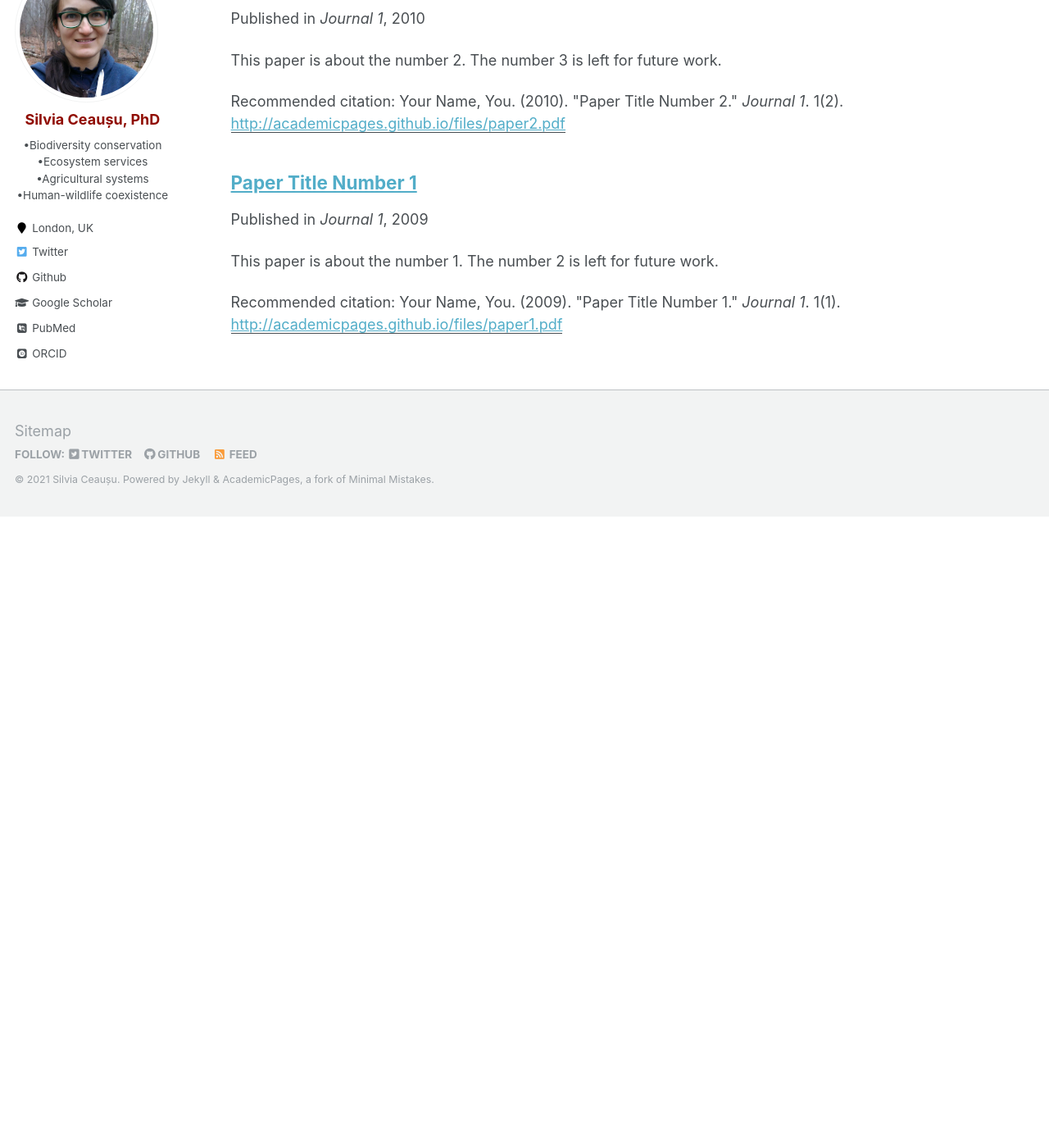
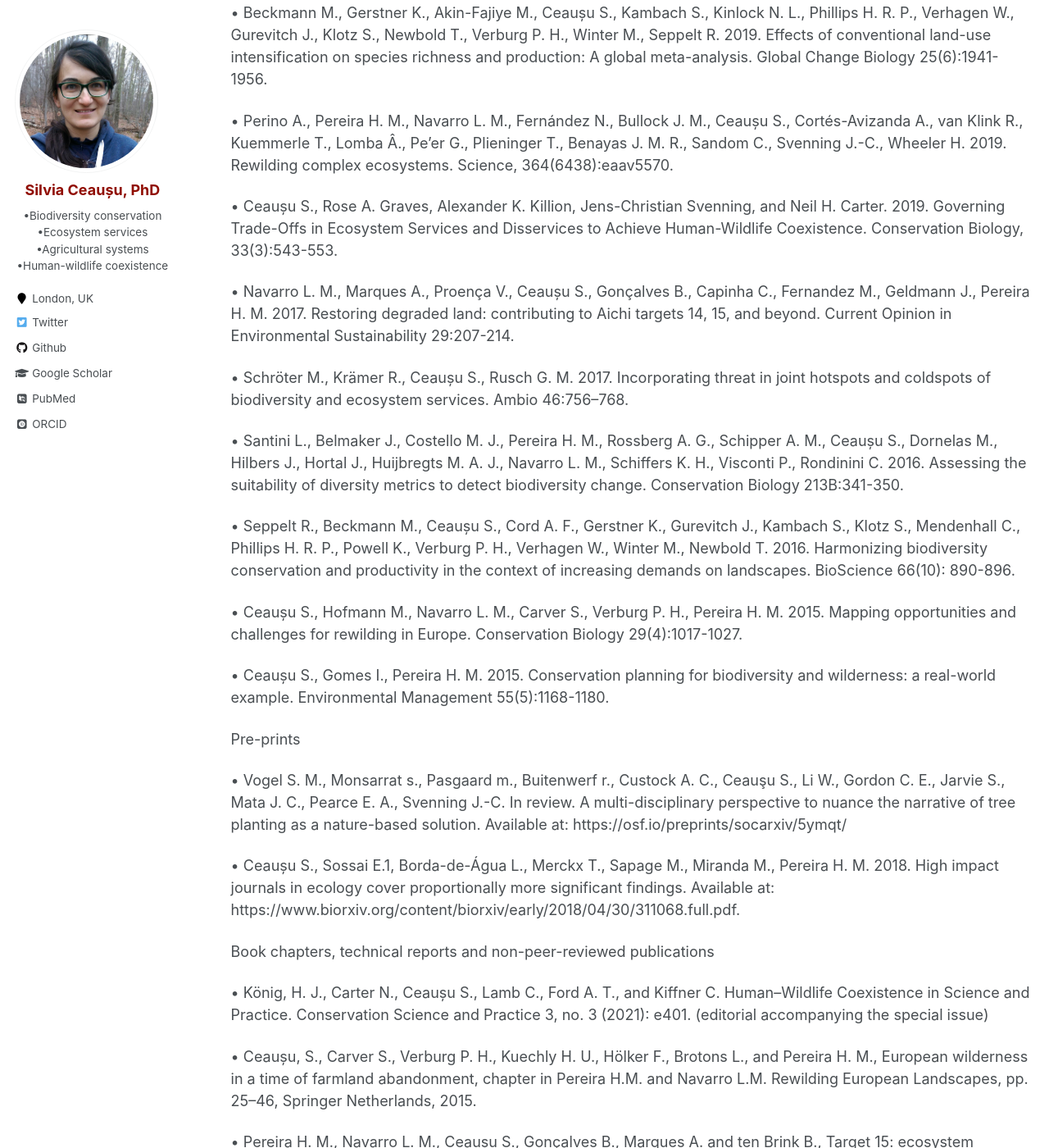
Before and after one commit to SilviaCeausu/SilviaCeausu.github.io, a Jekyll site: the page built from _pages/publications.md, in a window 1280 px wide and 1400 px high, scrolled down 803 px. Shown: the whole window at 82% size. Built offline with Jekyll 4.4.1, drawn with Linux system fonts in a browser that asks for light colours; some web fonts are replaced; before the commit the page ends 1433 px from its top, so only the background shows below that; some of the changed text lies outside the part shown.

Commit message:
Update publications.md
Add publication list

```diff
--- a/_pages/publications.md
+++ b/_pages/publications.md
@@ -1,13 +1,55 @@
 ---
 layout: archive_simple
 title: "Publications"
-permalink: /publications/
+permalink: /
 author_profile: true
 ---
 
-{% if author.googlescholar %}
-  You can also find my articles on <u><a href="{{author.googlescholar}}">my Google Scholar profile</a>.</u>
-{% endif %}
+
+You can also find my articles on [my Google Scholar](https://scholar.google.com/citations?user=0_y49TEAAAAJ&hl=en)
+
+Peer-reviewed articles
+
+•	König, H. J., Ceaușu S., Reed M., Kendall H., Hemminger K., Reinke H., Ostermann‐Miyashita E.-F., et al. Integrated Framework for Stakeholder Participation: Methods and Tools for Identifying and Addressing Human–Wildlife Conflicts. [Conservation Science and Practice 3, no. 3 (2021): e399](https://doi.org/10.1111/csp2.399).
+
+•	Ceaușu, S., Apaza-Quevedo A., Schmid M., Martín-López B., Cortés-Avizanda A., Maes J., Brotons L., Queiroz C., and Pereira H. M. 2021, Ecosystem service sapping needs to capture more effectively the biodiversity important for service supply. [Ecosystem Services 48 (April 1, 2021): 101259](https://www.sciencedirect.com/science/article/pii/S2212041621000176).
+
+•	Beckmann M., Gerstner K., Akin-Fajiye M., Ceaușu S., Kambach S., Kinlock N. L., Phillips H. R. P., Verhagen W., Gurevitch J., Klotz S., Newbold T., Verburg P. H., Winter M., Seppelt R. 2019. Effects of conventional land-use intensification on species richness and production: A global meta-analysis. Global Change Biology 25(6):1941-1956.
+
+•	Perino A., Pereira H. M., Navarro L. M., Fernández N., Bullock J. M., Ceaușu S., Cortés-Avizanda A., van Klink R., Kuemmerle T., Lomba Â., Pe’er G., Plieninger T., Benayas J. M. R., Sandom C., Svenning J.-C., Wheeler H. 2019. Rewilding complex ecosystems. Science, 364(6438):eaav5570.
+
+•	Ceaușu S., Rose A. Graves, Alexander K. Killion, Jens-Christian Svenning, and Neil H. Carter. 2019. Governing Trade-Offs in Ecosystem Services and Disservices to Achieve Human-Wildlife Coexistence. Conservation Biology, 33(3):543-553.
+
+•	Navarro L. M., Marques A., Proença V., Ceaușu S., Gonçalves B., Capinha C., Fernandez M., Geldmann J., Pereira H. M. 2017. Restoring degraded land: contributing to Aichi targets 14, 15, and beyond. Current Opinion in Environmental Sustainability 29:207-214.
+
+•	Schröter M., Krämer R., Ceaușu S., Rusch G. M. 2017. Incorporating threat in joint hotspots and coldspots of biodiversity and ecosystem services. Ambio 46:756–768.
+
+•	Santini L., Belmaker J., Costello M. J., Pereira H. M., Rossberg A. G., Schipper A. M., Ceaușu S., Dornelas M., Hilbers J., Hortal J., Huijbregts M. A. J., Navarro L. M., Schiffers K. H., Visconti P., Rondinini C. 2016. Assessing the suitability of diversity metrics to detect biodiversity change. Conservation Biology 213B:341-350.
+
+•	Seppelt R., Beckmann M., Ceaușu S., Cord A. F., Gerstner K., Gurevitch J., Kambach S., Klotz S., Mendenhall C., Phillips H. R. P., Powell K., Verburg P. H., Verhagen W., Winter M., Newbold T. 2016. Harmonizing biodiversity conservation and productivity in the context of increasing demands on landscapes. BioScience 66(10): 890-896.
+
+•	Ceaușu S., Hofmann M., Navarro L. M., Carver S., Verburg P. H., Pereira H. M. 2015. Mapping opportunities and challenges for rewilding in Europe. Conservation Biology 29(4):1017-1027.
+
+•	Ceaușu S., Gomes I., Pereira H. M. 2015. Conservation planning for biodiversity and wilderness: a real-world example. Environmental Management 55(5):1168-1180.
+
+Pre-prints
+
+•	Vogel S. M., Monsarrat s., Pasgaard m., Buitenwerf r., Custock A. C., Ceauşu S., Li W., Gordon C. E., Jarvie S., Mata J. C., Pearce E. A., Svenning J.-C. In review. A multi-disciplinary perspective to nuance the narrative of tree planting as a nature-based solution. Available at: https://osf.io/preprints/socarxiv/5ymqt/
+
+•	Ceaușu S., Sossai E.1, Borda-de-Água L., Merckx T., Sapage M., Miranda M., Pereira H. M. 2018. High impact journals in ecology cover proportionally more significant findings. Available at: https://www.biorxiv.org/content/biorxiv/early/2018/04/30/311068.full.pdf.
+
+Book chapters, technical reports and non-peer-reviewed publications
+
+•	König, H. J., Carter N., Ceaușu S., Lamb C., Ford A. T., and Kiffner C. Human–Wildlife Coexistence in Science and Practice. Conservation Science and Practice 3, no. 3 (2021): e401. (editorial accompanying the special issue)
+
+•	Ceaușu, S., Carver S., Verburg P. H., Kuechly H. U., Hölker F., Brotons L., and Pereira H. M., European wilderness in a time of farmland abandonment, chapter in Pereira H.M. and Navarro L.M. Rewilding European Landscapes, pp. 25–46, Springer Netherlands, 2015.
+
+•	Pereira H. M., Navarro L. M., Ceaușu S., Gonçalves B., Marques A. and ten Brink B., Target 15: ecosystem restoration and resilience, in Leadley, P.W. et al. Progress towards the Aichi Biodiversity Targets: An Assessment of Biodiversity Trends, Policy Scenarios and Key Actions, Secretariat of the Convention on Biological Diversity, Montreal, Canada, 2014.
+
+•	Bhave A., Ceaușu S., Deshmukh A., Jewell J., Pan W., Timm J., Vision statement for the planet in 2050, in Costanza R. and Kubiszewski I. (ed.) Creating a Sustainable and Desirable Future: Insights from 45 Global Thought Leaders, World Scientific Publishing Company, pp. 51-53, 2014.
+
+•	Ceaușu S., Steger T., Environmental issues in the animated TV series: South Park, The Simpsons, and The Family Guy, in Drummond P. (ed.) The London Film and Media Reader 1: Essays from FILM AND MEDIA 2011, the First Annual London Film and Media Conference, The London Symposium, United Kingdom, pp. 87-97, 2013.
+
 
 {% include base_path %}
 
```
